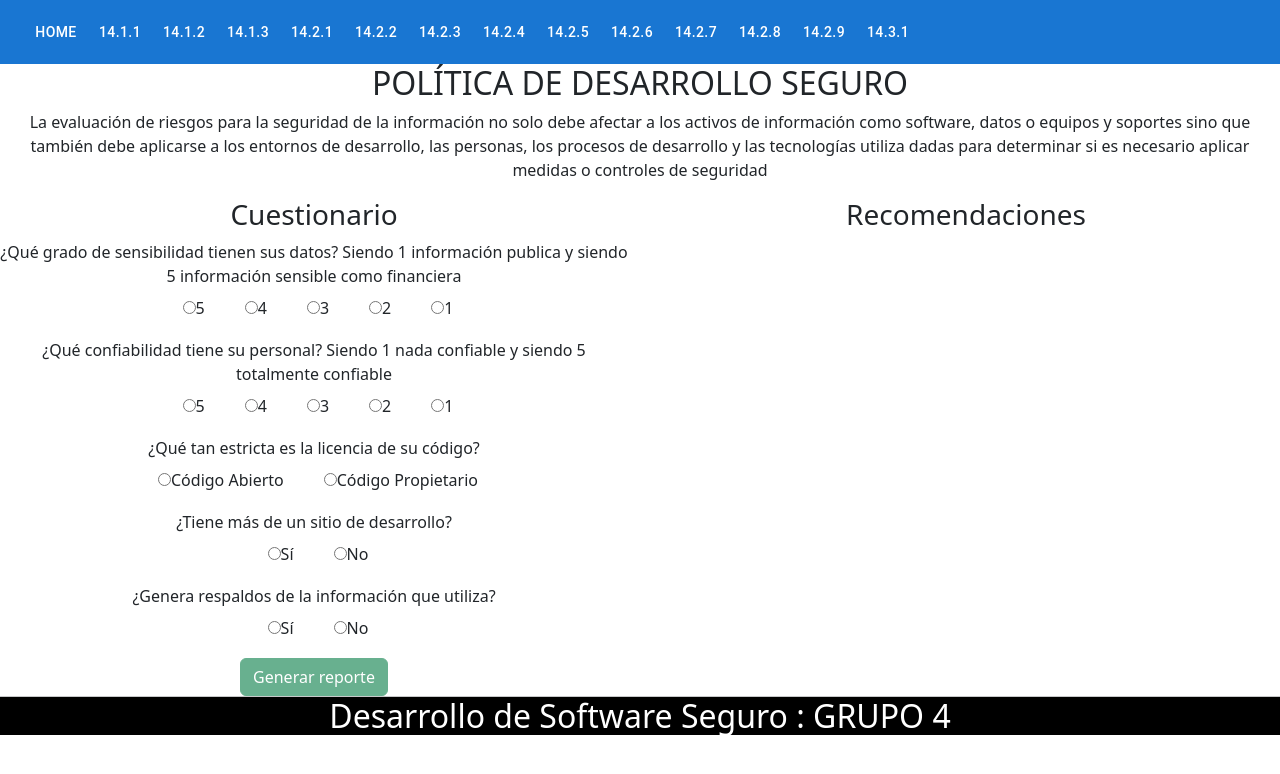
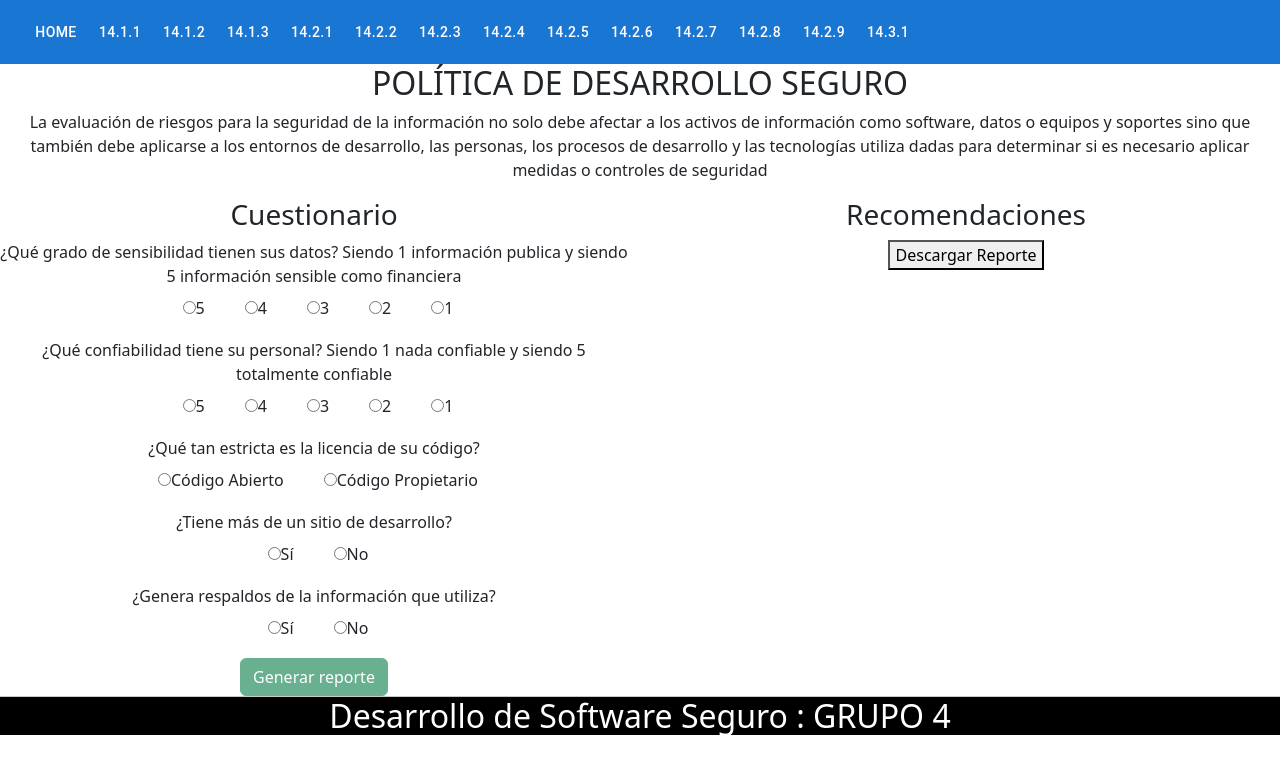
Before and after one commit to Kevin-ramos/ProyectoSW, a Next.js app: page /seccion14/14.2.1 in a window 1280 px wide. Shown: the top 774 px of the page. Built offline with nearby package versions, Linux system fonts and the light colour scheme.

Commit message:
feat: reportes introducidas recomendaciones

```diff
--- a/components/GenerarPdf.tsx
+++ b/components/GenerarPdf.tsx
@@ -3,32 +3,38 @@ import jsPDF from 'jspdf'
 import 'jspdf-autotable'
 import autoTable from "jspdf-autotable";
 
-export default function GeneratePDF({ person }) {
+export default function GeneratePDF({ recomendacion: recomendaciones }) {
 
     function generate() {
         const doc = new jsPDF('l', 'pt', 'a4');
-        doc.setFontSize(25)
+        doc.setFontSize(9)
         doc.setTextColor('#636363')
         doc.setFont('helvetica', 'normal')
-        doc.text("Te recomendamos realizar lo siguiente: "+person, 185, 75, {
+        doc.text('RECOMENDACIONES',450,30,{
             align: 'center',
-            maxWidth: 300
-        })
-        autoTable(doc, {
-            html: '#listado',
-            startY: 90,
-            styles: {
-                fontSize: 8,
-                cellWidth: 'auto',
-                overflow: 'linebreak'
-            },
-        })
-
+            maxWidth:800
+        });
+        doc.text(recomendaciones,10,50,{
+            align: 'justify',
+            maxWidth:800,
+            lineHeightFactor:2
+        });
+        //doc.
+        /*autoTable(doc,{
+            head: [['RECOMENDACIONES']],
+            body:
+                person.forEach(({elemento}) => {
+                    console.log(elemento)
+                    return [
+                        [elemento]
+                    ]
+                }),
+        })*/
         doc.save('recomendacionesSGI.pdf');
     }
     return (
         <div>
-            <button onClick={generate}>Download PDF</button>
+            <button onClick={generate}>Descargar Reporte</button>
         </div>
     )
 }
--- a/pages/seccion14/14.2.1.tsx
+++ b/pages/seccion14/14.2.1.tsx
@@ -3,6 +3,7 @@ import {Grid} from "@mui/material";
 import {useForm} from "react-hook-form";
 import {useEffect, useState} from "react";
 import Respuestas from "../../components/Respuestas";
+import GeneratePDF from "../../components/GenerarPdf";
 
 export interface Preguntas{
     primeraPregunta: string;
@@ -265,6 +266,7 @@ export default function () {
                             <Respuestas key={index} mensaje={pregunta}/>
 
                         )}
+                        <GeneratePDF recomendacion={preguntas} />
                     </div>
 
                 </div>
```
Also changed, not shown: pages/seccion14/seguridad.png (added), 1 other file (tests, documents, lock files or other folders).
